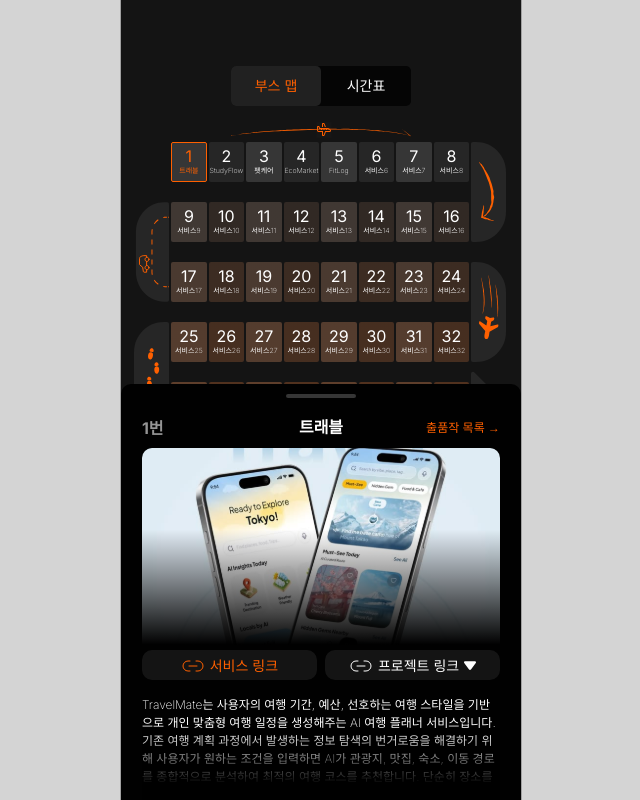
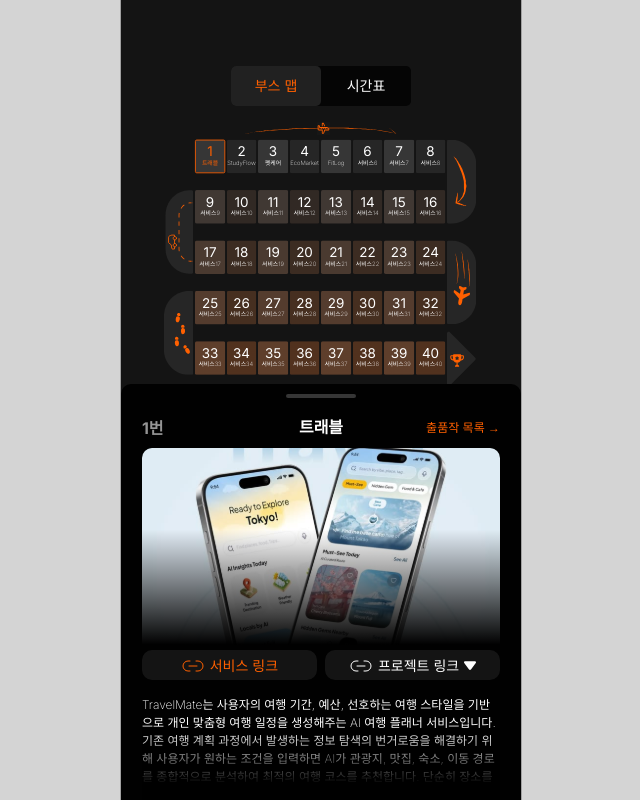
Before and after one commit to likelion-uhheungcon-2026/uhheung-frontend, a React (Vite) app: page /home in a window 1280 px wide. Shown: the whole page, without its empty margins (319-959 px from the left). Built offline with nearby package versions, Linux system fonts and the light colour scheme; a web font is replaced by a local one.

Commit message:
feat : homepage 요소 크기 반응형 설정

```diff
--- a/src/features/Home/components/BoothMap.jsx
+++ b/src/features/Home/components/BoothMap.jsx
@@ -8,9 +8,19 @@ import corner3 from "../assets/corner3.svg";
 import corner4 from "../assets/corner4.svg";
 import corner5 from "../assets/corner5.svg";
 
-export default function BoothMap({ selectedBoothId, setSelectedBoothId }) {
+export default function BoothMap({
+  scale,
+  selectedBoothId,
+  setSelectedBoothId,
+}) {
   return (
-    <div className="mt-[1rem] flex justify-center">
+    <div
+      className="mt-[1rem] flex justify-center transition-transform duration-300"
+      style={{
+        transform: `scale(${scale})`,
+        transformOrigin: "top center",
+      }}
+    >
       <div className="w-[18.75rem]">
         {/* Plane */}
         <div className="flex justify-center mb-[0.3rem]">
--- a/src/features/Home/components/TimeTable.jsx
+++ b/src/features/Home/components/TimeTable.jsx
@@ -2,7 +2,7 @@ import icon from "../assets/terminal-icon.svg";
 import timetable from "../assets/timetable.png";
 // import TimeLine from "./TimeLine";
 
-export default function TimeTable() {
+export default function TimeTable({ scale }) {
   // const schedule = [
   //   { time: "1200", destination: "개회식" },
   //   { time: "1230", destination: "부스준비" },
@@ -15,6 +15,13 @@ export default function TimeTable() {
   // ];
 
   return (
+    <div
+      className="transition-transform duration-300"
+      style={{
+        transform: `scale(${scale})`,
+        transformOrigin: "top center",
+      }}
+    >
       <div className="text-white mt-[0.7rem] flex flex-col justify-center items-center">
         <div className="text-[#FF6000] w-[22.5rem] px-[1.4rem] flex flex-row items-center gap-[1rem]">
           <img src={icon} className="w-[1.8125rem]" />
@@ -37,5 +44,6 @@ export default function TimeTable() {
           <img src={timetable} className="max-w-[22.5rem]" />
         </div>
       </div>
+    </div>
   );
 }
--- a/src/pages/HomePage.jsx
+++ b/src/pages/HomePage.jsx
@@ -1,4 +1,4 @@
-import { useState } from "react";
+import { useEffect, useState } from "react";
 import { useLocation } from "react-router-dom";
 import { booths } from "../data/booths";
 
@@ -12,6 +12,7 @@ export default function HomePage() {
   const location = useLocation();
 
   const [tab, setTab] = useState("booth");
+
   const [isDetailOpen, setIsDetailOpen] = useState(
     Boolean(location.state?.boothId),
   );
@@ -20,25 +21,44 @@ export default function HomePage() {
     location.state?.boothId ?? 1,
   );
 
+  // 추가
+  const [scale, setScale] = useState(1);
+
+  useEffect(() => {
+    const updateScale = () => {
+      const h = window.innerHeight;
+
+      if (h <= 670) setScale(0.7);
+      else if (h <= 740) setScale(0.76);
+      else if (h <= 820) setScale(0.84);
+      else setScale(1);
+    };
+
+    updateScale();
+    window.addEventListener("resize", updateScale);
+
+    return () => window.removeEventListener("resize", updateScale);
+  }, []);
+
   const selectedBooth = booths.find((booth) => booth.id === selectedBoothId);
 
   return (
-    <div className=" relative min-h-screen overflow-hidden">
+    <div className="relative min-h-screen overflow-hidden">
       <HomeBtn tab={tab} setTab={setTab} />
 
       <div className="h-[22rem] bg-[#141414]">
         {tab === "booth" ? (
           <BoothMap
+            scale={isDetailOpen ? 1 : scale}
+            selectedBoothId={selectedBoothId}
             setSelectedBoothId={setSelectedBoothId}
-            selectedBoothId={selectedBoothId}
             setIsDetailOpen={setIsDetailOpen}
           />
         ) : (
-          <TimeTable />
+          <TimeTable scale={isDetailOpen ? 1 : scale} />
         )}
       </div>
 
-      <div>
       {tab === "booth" ? (
         <BoothDetail
           booth={selectedBooth}
@@ -56,6 +76,5 @@ export default function HomePage() {
         />
       )}
     </div>
-    </div>
   );
 }
```
Lines whose indentation alone changed are shown as unchanged.
